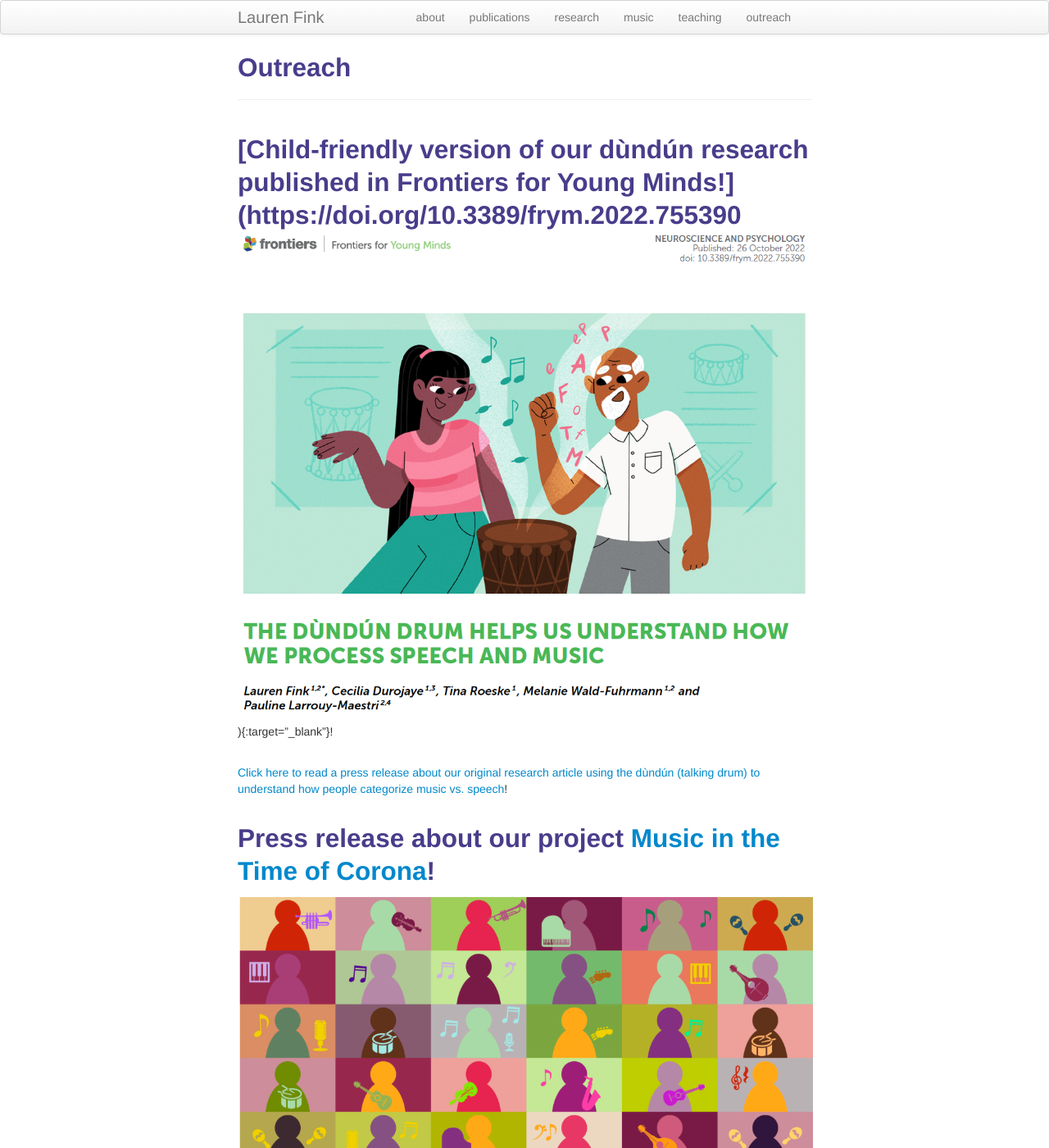
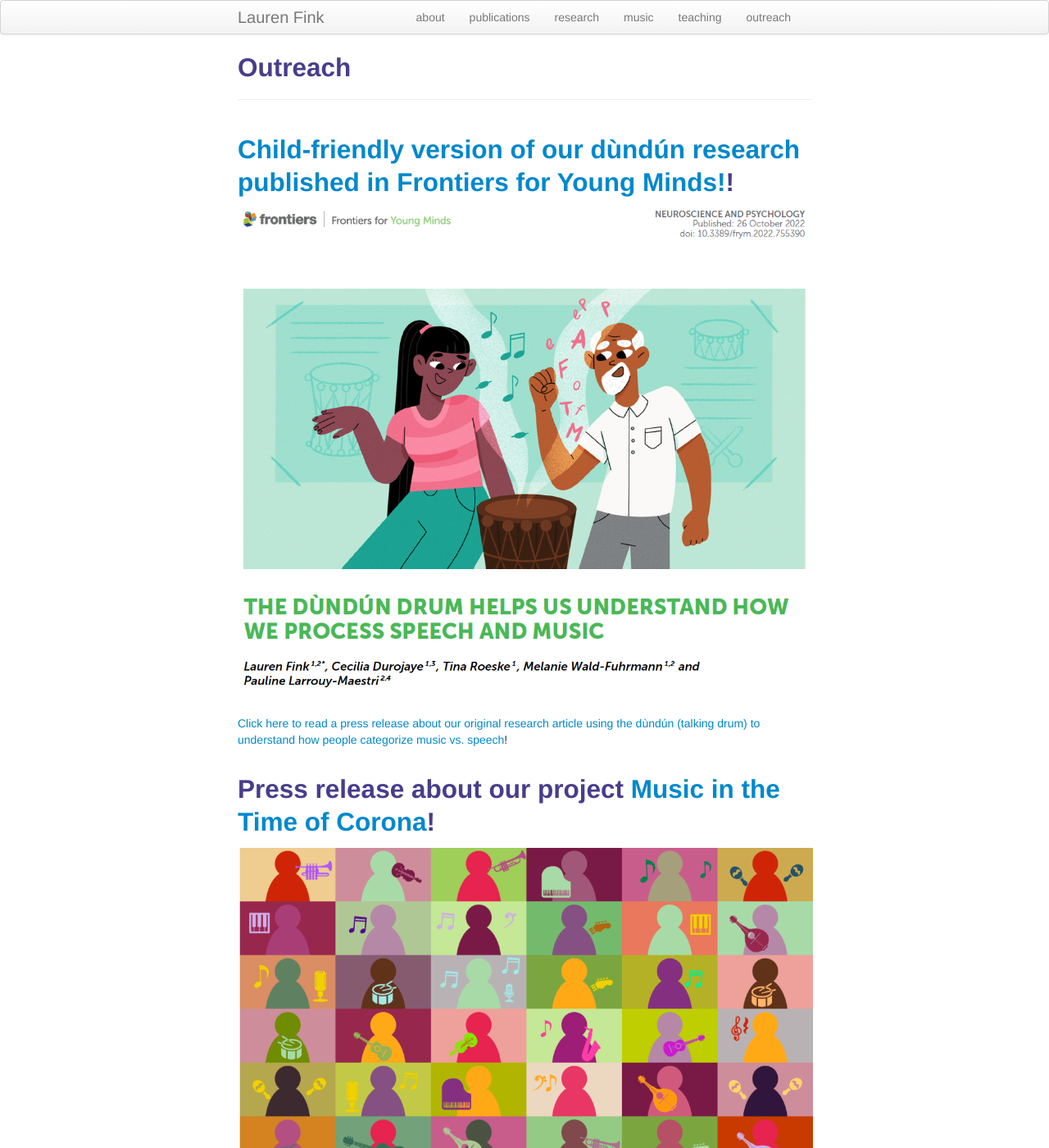
Before and after one commit to lkfink/lkfink.github.io, a Jekyll site: the page built from pages/outreach.md, in a window 1280 px wide and 1400 px high. Shown: the whole window at 82% size. Built offline with Jekyll 4.4.1, drawn with Linux system fonts in a browser that asks for light colours.

Commit message:
fix typo in header

```diff
--- a/pages/outreach.md
+++ b/pages/outreach.md
@@ -31,8 +31,8 @@ description: public outreach
 
 <!-- ### <a name="music"></a>Music -->
 
-## [Child-friendly version of our dùndún research published in Frontiers for Young Minds!](https://doi.org/10.3389/frym.2022.755390   ![image](../../assets/publpics/dundunKids_cover.png)
-){:target="_blank"}!
+## [Child-friendly version of our dùndún research published in Frontiers for Young Minds!](https://doi.org/10.3389/frym.2022.755390){:target="_blank"}!
+![image](../../assets/publpics/dundunKids_cover.png)
 
 <br>
 [Click here to read a press release about our original research article using the dùndún (talking drum) to understand how people categorize music vs. speech](https://nachrichten.idw-online.de/2021/07/13/when-drums-talk-how-we-distinguish-speech-from-music/){:target="_blank"}!
```
